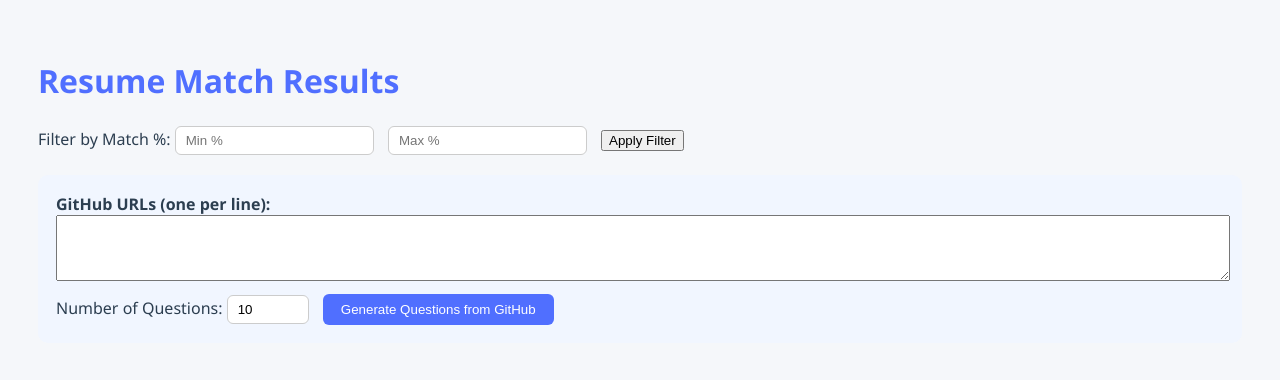
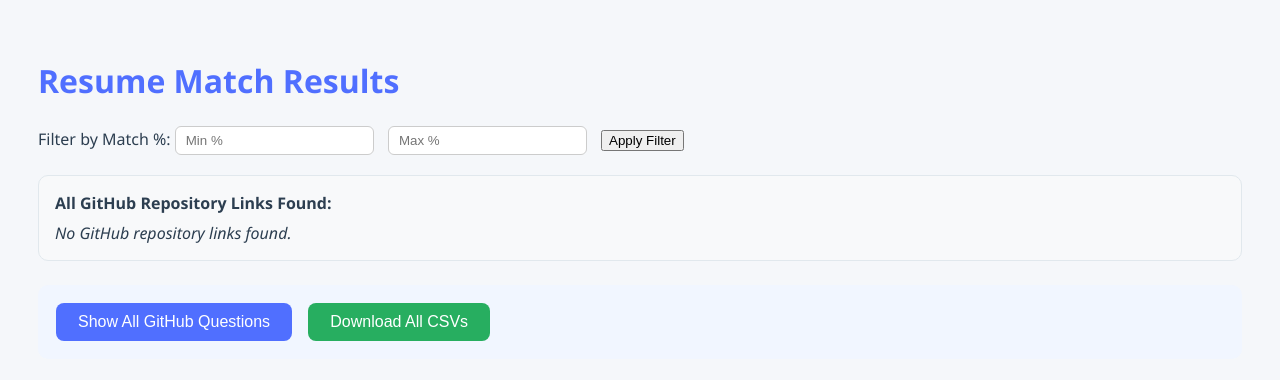
Before and after one commit to anoopgupta112/ai-data-analyzer, a FastAPI app: page /match_results in a window 1280 px wide. Shown: the top 380 px of the page. Run offline with FastAPI, Linux system fonts and the light colour scheme.

Commit message:
Add flow 3: extraction the questions from github

```diff
--- a/app/api.py
+++ b/app/api.py
@@ -162,6 +162,7 @@ def get_router(templates: Jinja2Templates):
         import json
         from .ocr_engine import extract_text_from_pdf
         from .match_agent import evaluate_resume_against_jd
+        from .github_agent import generate_questions_from_github
 
         # Get all submissions for this form
         submissions = get_form_submissions(form_id)
@@ -184,11 +185,27 @@ def get_router(templates: Jinja2Templates):
                 continue
 
             abs_pdf_path = os.path.join(os.getcwd(), pdf_path.lstrip('/'))
-            resume_text, _ = extract_text_from_pdf(abs_pdf_path)
+            resume_text, links = extract_text_from_pdf(abs_pdf_path)
             match_report = evaluate_resume_against_jd(jd, resume_text)
+
+            # Extract GitHub repo links and process them
+            github_questions = []
+            if links:
+                import re
+                github_links = [l['uri'] for l in links if isinstance(l, dict) and 'uri' in l and re.match(r'https://github.com/[^/]+/[^/]+', l['uri'])]
+                unique_repos = list(set(github_links))
+                for gh_url in unique_repos:
+                    qdata = generate_questions_from_github([gh_url], 10)
+                    github_questions.append({
+                        'repo': gh_url,
+                        'questions': qdata.get('questions', []),
+                        'summary': qdata.get('summary', '')
+                    })
             results.append({
                 "pdf_path": os.path.basename(abs_pdf_path),
-                "match_report": match_report
+                "match_report": match_report,
+                "links": links,
+                "github_questions": github_questions
             })
         return JSONResponse(content=results)
 
--- a/app/templates/analyze_pdfs.html
+++ b/app/templates/analyze_pdfs.html
@@ -169,6 +169,7 @@
         <div class="controls">
             <button type="button" class="btn btn-secondary" onclick="goBack()">Back</button>
             <button type="button" class="btn btn-primary" onclick="analyzePDFs()" id="analyzeBtn">Analyze Selected PDFs</button>
+            <button type="button" class="btn btn-primary" onclick="analyzeAllPDFs()" id="analyzeAllBtn">Analyze All PDFs</button>
         </div>
 
         <div class="loading" id="loading">
@@ -266,6 +267,11 @@
             error.style.display = 'block';
         }
 
+        function analyzeAllPDFs() {
+            selectAll();
+            analyzePDFs();
+        }
+
         // Add event listeners for checkboxes
         document.addEventListener('DOMContentLoaded', function() {
             document.querySelectorAll('input[type="checkbox"]').forEach(cb => {
--- a/app/templates/match_results.html
+++ b/app/templates/match_results.html
@@ -71,12 +71,13 @@
     <input type="number" id="maxMatch" placeholder="Max %" />
     <button onclick="applyFilter()">Apply Filter</button>
   </div>
+  <div id="githubLinksSection" style="margin-bottom:24px; background:#f8f9fa; padding:16px; border-radius:10px; border:1px solid #e1e8ed;">
+    <b>All GitHub Repository Links Found:</b>
+    <div id="allGithubLinks" style="margin-top:8px;"></div>
+  </div>
   <div class="controls" style="margin-bottom:32px; background:#f1f6ff; padding:18px; border-radius:10px;">
-    <label style="font-weight:600;">GitHub URLs (one per line):</label><br>
-    <textarea id="githubUrls" style="width:100%;min-height:60px;margin-bottom:8px;"></textarea>
-    <label>Number of Questions:</label>
-    <input type="number" id="numQuestions" value="10" min="1" max="50" style="width:60px;">
-    <button onclick="generateGithubQuestions()" style="background:#506fff;color:white;padding:8px 18px;border:none;border-radius:6px;">Generate Questions from GitHub</button>
+    <button onclick="showAllGithubQuestions()" style="background:#506fff;color:white;padding:10px 22px;border:none;border-radius:8px;font-size:1rem;">Show All GitHub Questions</button>
+    <button onclick="downloadAllCSVs()" style="background:#27ae60;color:white;padding:10px 22px;border:none;border-radius:8px;font-size:1rem;margin-left:12px;">Download All CSVs</button>
   </div>
   <div id="resultsContainer"></div>
 
@@ -87,7 +88,7 @@
     function render(data) {
       const container = document.getElementById('resultsContainer');
       container.innerHTML = '';
-      data.forEach(r => {
+      data.forEach((r, idx) => {
         let obj;
         try {
           obj = typeof r.match_report === 'string' ? JSON.parse(r.match_report) : r.match_report;
@@ -102,6 +103,7 @@
           <p><strong>Description:</strong> ${obj.description || 'N/A'}</p>
           <div class="positive"><strong>Positive:</strong>${renderNested(obj.positive)}</div>
           <div class="negative"><strong>Negative:</strong>${renderNested(obj.negative)}</div>
+          <div class="github-analysis" id="githubAnalysis_${idx}"></div>
         `;
         container.appendChild(div);
       });
@@ -141,24 +143,78 @@
       render(filtered);
     }
 
-    async function generateGithubQuestions() {
-      const urls = document.getElementById('githubUrls').value.split('\n').map(x => x.trim()).filter(Boolean);
-      const num = parseInt(document.getElementById('numQuestions').value) || 10;
-      if (!urls.length) { alert('Enter at least one GitHub URL.'); return; }
-      const btn = event.target; btn.disabled = true; btn.textContent = 'Generating...';
-      try {
-        const res = await fetch('/api/v1/github_questions', {
-          method: 'POST',
-          headers: { 'Content-Type': 'application/json' },
-          body: JSON.stringify({ github_urls: urls, num_questions: num })
-        });
-        const data = await res.json();
-        localStorage.setItem('githubQuestions', JSON.stringify(data));
-        window.location.href = '/github_questions';
-      } finally { btn.disabled = false; btn.textContent = 'Generate Questions from GitHub'; }
+    function showAllGithubQuestions() {
+      rawData.forEach((r, idx) => {
+        const analysisDiv = document.getElementById(`githubAnalysis_${idx}`);
+        if (Array.isArray(r.github_questions) && r.github_questions.length > 0) {
+          let html = '';
+          r.github_questions.forEach(qset => {
+            html += `<div style='margin-top:10px;'><b>Repo:</b> <a href='${qset.repo}' target='_blank'>${qset.repo}</a></div>`;
+            if (qset.summary) {
+              html += `<div style='margin-top:4px;'><b>Summary:</b> ${qset.summary}</div>`;
+            }
+            if (qset.questions && qset.questions.length) {
+              html += `<div style='margin-top:4px;'><b>Questions:</b><ul>` + qset.questions.map(q => `<li>${q}</li>`).join('') + '</ul></div>';
+            }
+          });
+          analysisDiv.innerHTML = html;
+        } else {
+          analysisDiv.innerHTML = '<i>No GitHub questions found for this PDF.</i>';
+        }
+      });
+    }
+
+    function downloadAllCSVs() {
+      rawData.forEach((r, idx) => {
+        if (Array.isArray(r.github_questions) && r.github_questions.length > 0) {
+          let csvContent = 'Repo,Summary,Question\n';
+          r.github_questions.forEach(qset => {
+            const repo = qset.repo ? '"' + qset.repo.replace(/"/g, '""') + '"' : '';
+            const summary = qset.summary ? '"' + qset.summary.replace(/"/g, '""') + '"' : '';
+            if (qset.questions && qset.questions.length) {
+              qset.questions.forEach(q => {
+                csvContent += `${repo},${summary},"${q.replace(/"/g, '""')}"\n`;
+              });
+            } else {
+              csvContent += `${repo},${summary},\n`;
+            }
+          });
+          // Create CSV blob and download link
+          const blob = new Blob([csvContent], { type: 'text/csv' });
+          const url = URL.createObjectURL(blob);
+          // Create a temporary link and trigger download
+          const a = document.createElement('a');
+          a.href = url;
+          a.download = `${r.pdf_path.replace(/\.[^/.]+$/, "")}_github_questions.csv`;
+          document.body.appendChild(a);
+          a.click();
+          document.body.removeChild(a);
+        }
+      });
+    }
+
+    function renderAllGithubLinks() {
+      const urls = [];
+      rawData.forEach(r => {
+        if (Array.isArray(r.links)) {
+          r.links.forEach(link => {
+            if (link && typeof link === 'object' && link.uri && /^https:\/\/github.com\/[^/]+\/[^/]+/.test(link.uri)) {
+              urls.push(link.uri.match(/^https:\/\/github.com\/[^/]+\/[^/]+/)[0]);
+            }
+          });
+        }
+      });
+      const uniqueUrls = Array.from(new Set(urls));
+      const container = document.getElementById('allGithubLinks');
+      if (uniqueUrls.length === 0) {
+        container.innerHTML = '<i>No GitHub repository links found.</i>';
+      } else {
+        container.innerHTML = uniqueUrls.map(url => `<a href='${url}' target='_blank' style='margin-right:12px;'>${url}</a>`).join('<br>');
+      }
     }
 
     render(rawData);
+    renderAllGithubLinks();
   </script>
 </body>
 </html>
```
Also changed, not shown: app/ocr_engine.py (+8 -2 lines).
